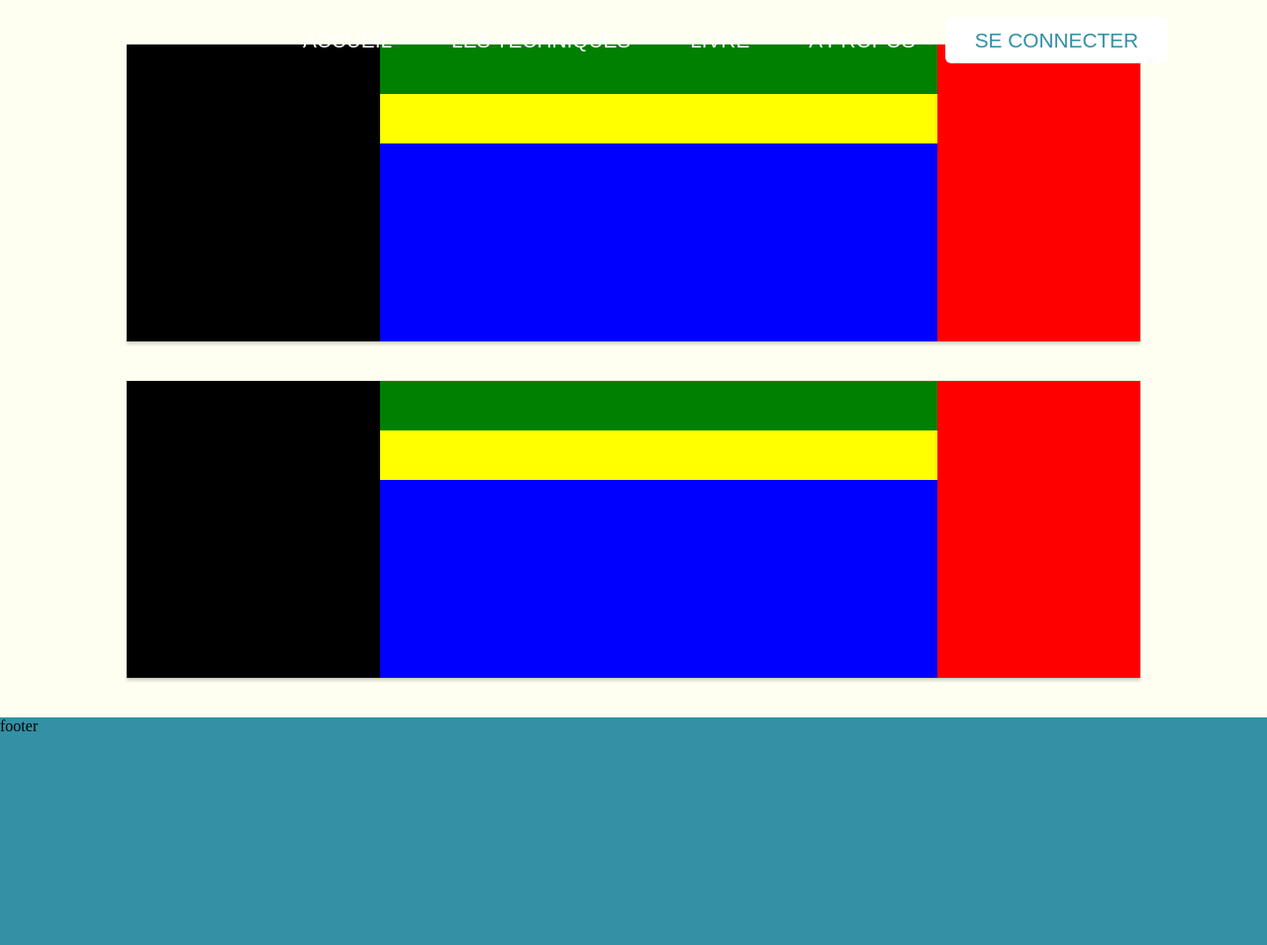
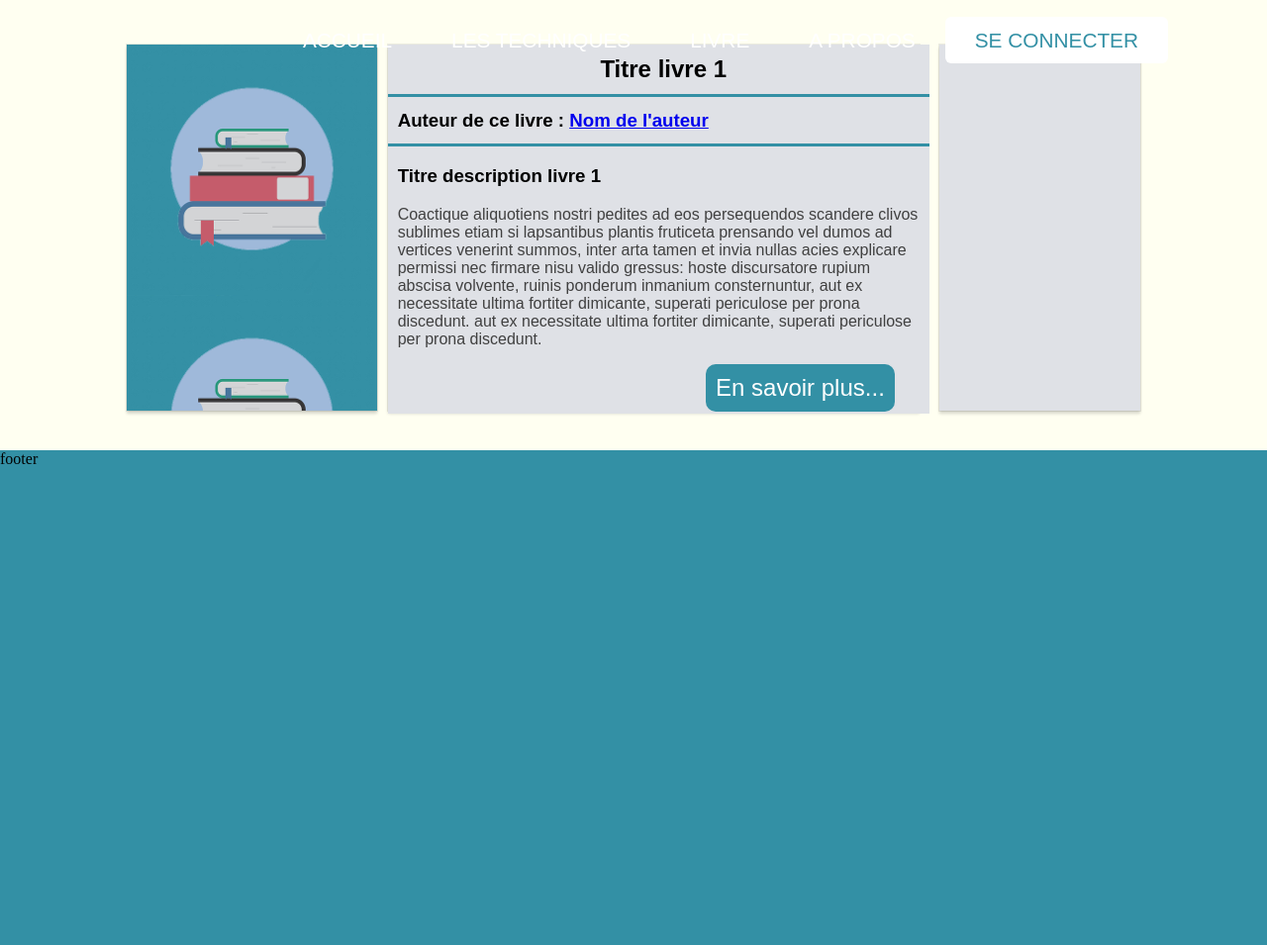
Before and after one commit to Valentinsan0107/psychoschoolVal, a PHP site: page /livre.php in a window 1280 px wide. Shown: the part 150-1105 px from the top of the page at 99% size. After the commit the page ends 619 px from the top, so only its background shows below. Run offline with PHP 8.4, Linux system fonts and the light colour scheme.

Commit message:
Avancé livre
Progression du css html de la partie livre c'est encore en mode test

```diff
--- a/css/style.css
+++ b/css/style.css
@@ -787,49 +787,80 @@ div.liste-présentation-affiliation-livre-conteneur{
 }
 
 div.présentation-livre-affiliation{
-	background-color: #DFE1E6;
+
     width: 80%;
-    height: 300px;
+    height: 370px;
     margin-bottom: 40px;
     margin-left: 10%;
-    box-shadow:0 3px 3px 0 rgba(0,0,0,0.16),0 0 0 1px rgba(0,0,0,0.08);
     display: flex;
 }
 
 div.photo-livre-et-auteur{
 	width: 25%;
-	height: 300px;
+	height: 370px;
 	background-color: black;
+	background-image: url(../img/fond-test.jpg);
+	background-size: contain;
+	box-shadow:0 3px 3px 0 rgba(0,0,0,0.16),0 0 0 1px rgba(0,0,0,0.08);
 }
 
 div.lien-affiliation-amazon{
 	width: 20%;
-	height: 300px;
-	background-color: red;
+	margin-left: 2%;
+	height: 370px;
+	background-color: #DFE1E6;
+	box-shadow:0 3px 3px 0 rgba(0,0,0,0.16),0 0 0 1px rgba(0,0,0,0.08);
 }
 
 div.titre-livre-auteur-description-conteneur{
 	display: flex;
 	flex-direction: column;
-	width: 55%;
+	width: 53%;
+    box-shadow:0 3px 3px 0 rgba(0,0,0,0.16),0 0 0 1px rgba(0,0,0,0.08);
+    margin-left: 1%;
 }
 
-div.titre-livre{
+div.titre-livre-conteneur{
 	width: 100%;
 	height: 50px;
-	background-color: green;
+	background-color: #DFE1E6;
+	padding-left: 10px;
 }
 
-div.nom-auteur{
+div.nom-auteur-conteneur{
 	width: 100%;
 	height: 50px;
-	background-color: yellow;
+	background-color: #DFE1E6;
+	padding-left: 10px;
+	border-top: 3px solid #3390a5;
+	border-bottom: 3px solid #3390a5;
 }
 
-div.description-livre-aperçu{
+div.description-livre-aperçu-conteneur{
 	width: 100%;
-	height: 200px;
-	background-color: blue;
+	height: 270px;
+	background-color: #DFE1E6;
+	padding-left: 10px;
+}
+
+h2.titre-livre{
+	line-height: 10px;
+	font-family: Arial;
+	text-align: center;
+}
+
+h3.nom-auteur, a.lien-nom-auteur{
+	line-height: 10px;
+	font-family: Arial;
+}
+
+h3.titre-paragraphe-description-livre, p.paragraphe-description-livre{
+	font-family: Arial;
+}
+
+p.paragraphe-description-livre{
+	color: #404040;
+	padding-right: 10px;
 }
 
 
--- a/livre.php
+++ b/livre.php
@@ -9,14 +9,17 @@
 		</div>
 
 		<div class="titre-livre-auteur-description-conteneur">
-			<div class="titre-livre">
+			<div class="titre-livre-conteneur">
+				<h2 class="titre-livre">Titre livre 1</h2>
+			</div>
+			<div class="nom-auteur-conteneur">
+				<h3 class="nom-auteur">Auteur de ce livre : <a class="lien-nom-auteur" href="livres/livre-1.php">Nom de l'auteur</a></h3>
+			</div>
+			<div class="description-livre-aperçu-conteneur">
+				<h3 class="titre-paragraphe-description-livre">Titre description livre 1</h3>
+				<p class="paragraphe-description-livre">Coactique aliquotiens nostri pedites ad eos persequendos scandere clivos sublimes etiam si lapsantibus plantis fruticeta prensando vel dumos ad vertices venerint summos, inter arta tamen et invia nullas acies explicare permissi nec firmare nisu valido gressus: hoste discursatore rupium abscisa volvente, ruinis ponderum inmanium consternuntur, aut ex necessitate ultima fortiter dimicante, superati periculose per prona discedunt. aut ex necessitate ultima fortiter dimicante, superati periculose per prona discedunt.</p>
 
-			</div>
-			<div class="nom-auteur">
-
-			</div>
-			<div class="description-livre-aperçu">
-
+				<a class="lien-article" href="livres/livre-1.php">En savoir plus...</a>
 			</div>
 		</div>
 
@@ -25,27 +28,6 @@
 			</div>
 	</div>
 
-	<div class="présentation-livre-affiliation">
-		<div class="photo-livre-et-auteur">
-
-		</div>
-
-		<div class="titre-livre-auteur-description-conteneur">
-			<div class="titre-livre">
-
-			</div>
-			<div class="nom-auteur">
-
-			</div>
-			<div class="description-livre-aperçu">
-
-			</div>
-		</div>
-
-			<div class="lien-affiliation-amazon">
-
-			</div>
-	</div>
 </div>
 
 
```
Also changed, not shown: livres/livre-1.php (added).
